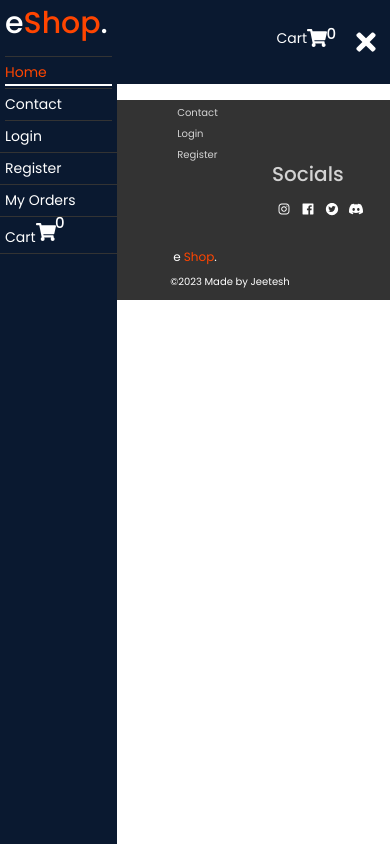
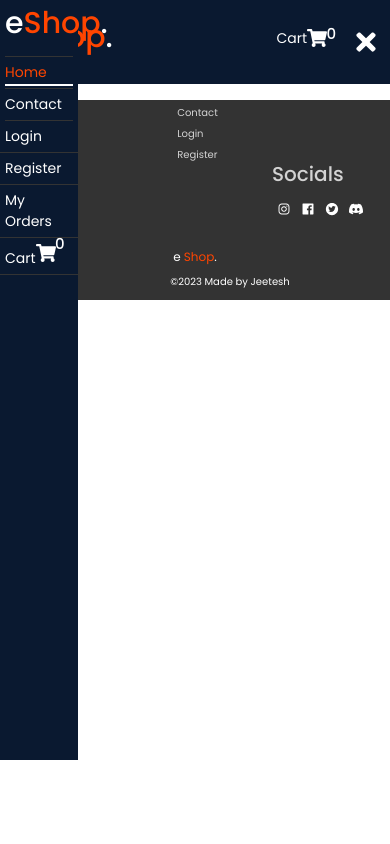
Before and after one commit to Jeetku/eShop, a React (Create React App) app: page / in a window 390 px wide. Built offline with nearby package versions, Linux system fonts and the light colour scheme.

Commit message:
Header css fix

```diff
--- a/src/components/header/Header.css
+++ b/src/components/header/Header.css
@@ -100,8 +100,8 @@ p {
     position: absolute;
     top: 0;
     left: 0;
-    width: 30%;
-    height: 100vh;
+    width: 20%;
+    height: 90vh;
     background-color: var(--dark-blue);
     z-index: 999;
     transform: translateX(-200%);
```
